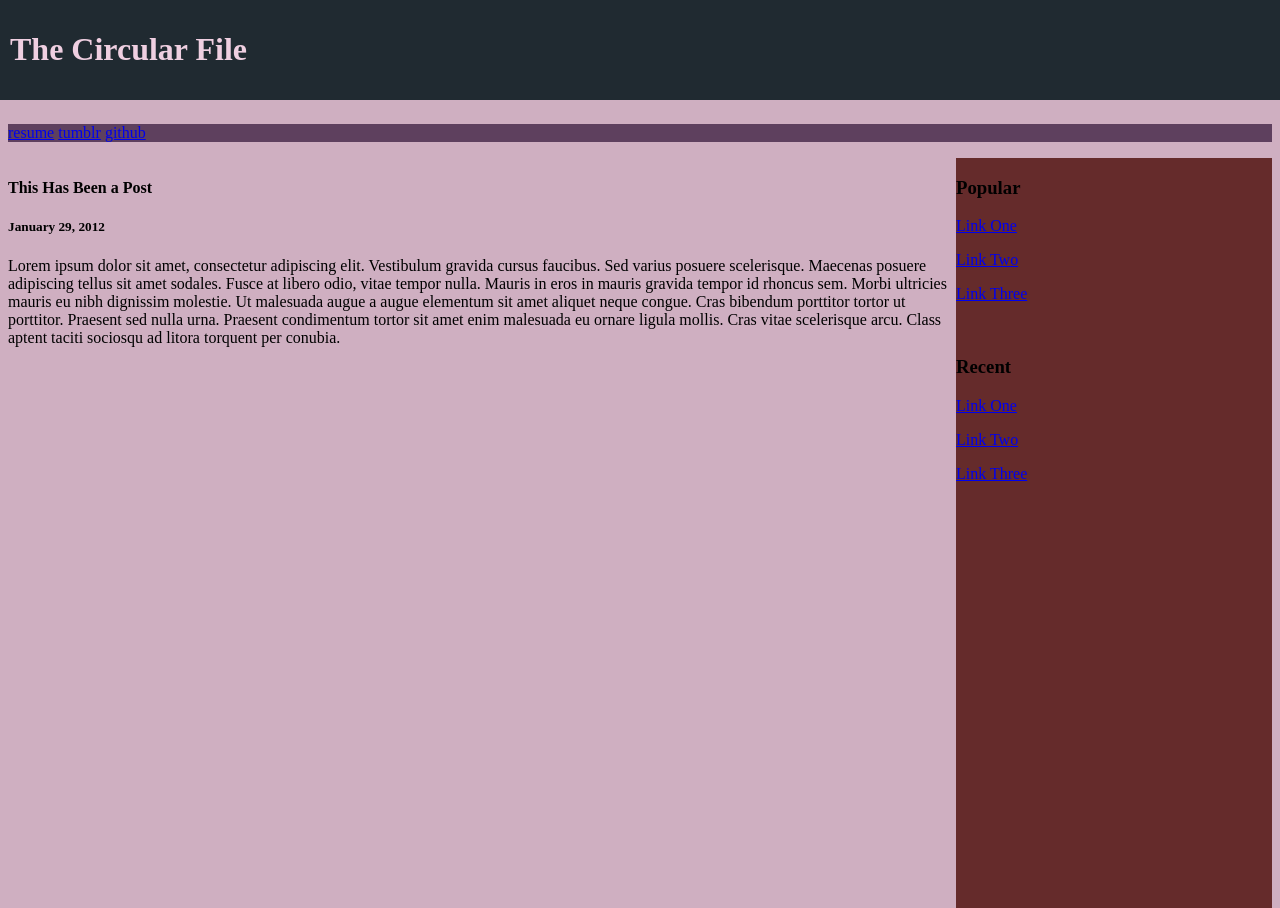
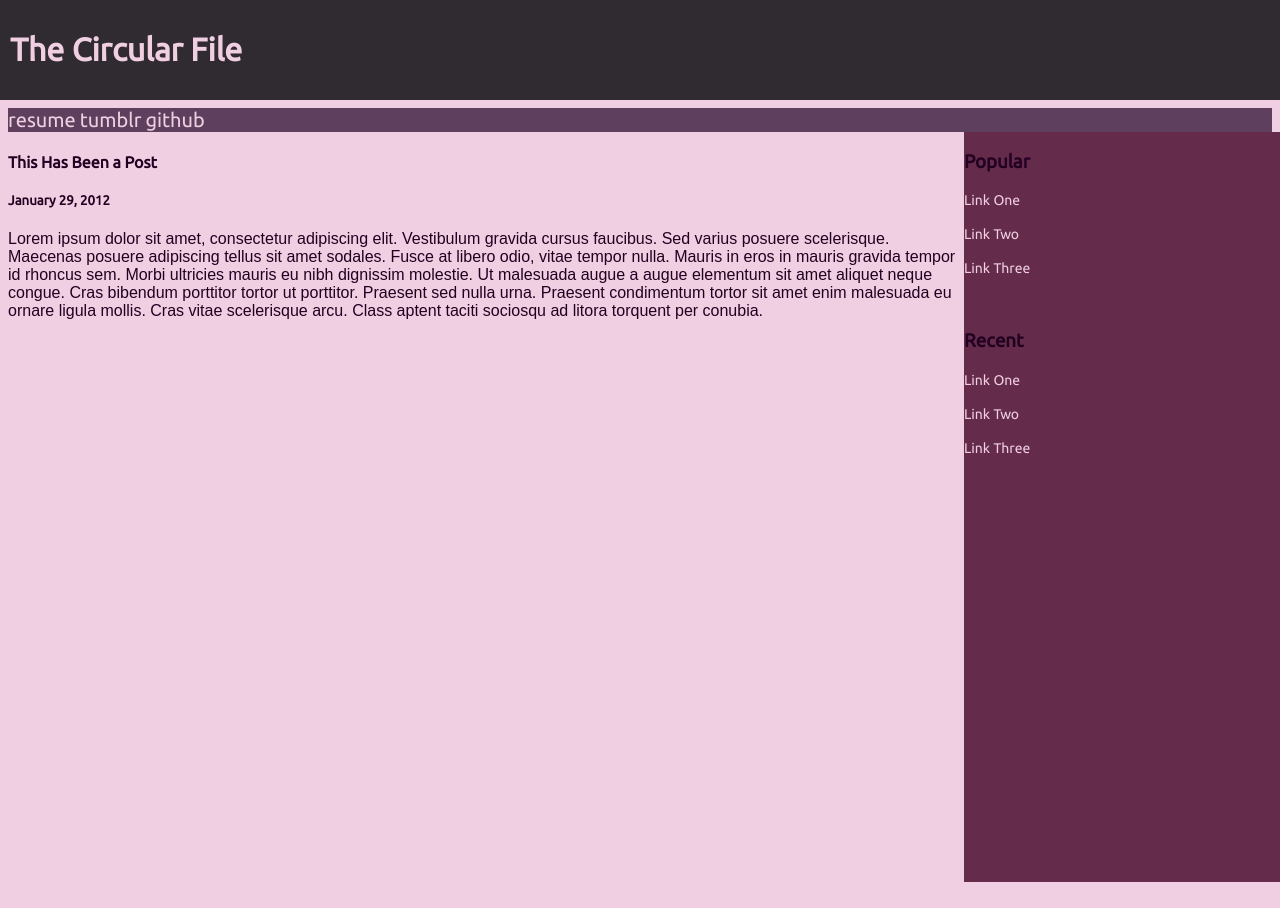
Before and after one commit to tazal/svb-lab1-blog, a plain HTML site: page index.html in a window 1280 px wide. After the commit the page ends 882 px from the top, so only its background shows below. Drawn offline with Linux system fonts and the light colour scheme; a web font is replaced by a local one.

Commit message:
Webfonts added, along with some text formatting.

```diff
--- a/index.html
+++ b/index.html
@@ -12,9 +12,9 @@
       <h1>The Circular File</h1>
     </div>
     <div id="navbar">
-      <p><a href="about:blank">resume</a>
+      <span class="navbarlinks"><a href="about:blank">resume</a>
       <a href="about:blank">tumblr</a>
-      <a href="about:blank">github</a></p>
+      <a href="about:blank">github</a></span>
     </div>
     <div id="text">
       <h4>This Has Been a Post</h4>
@@ -35,14 +35,18 @@
     </div>
     <div id="sidebar">
       <h3>Popular</h3>
+      <span class="sidebarlinks">
         <p><a href="about:blank">Link One</a></p>
         <p><a href="about:blank">Link Two</a></p>
         <p><a href="about:blank">Link Three</a></p>
+      </span>
       <br>
       <h3>Recent</h3>
+      <span class="sidebarlinks">
         <p><a href="about:blank">Link One</a></p>
         <p><a href="about:blank">Link Two</a></p>
         <p><a href="about:blank">Link Three</a></p>
+      </span>
     </div>
   </div>
 </body>
--- a/style.css
+++ b/style.css
@@ -1,11 +1,15 @@
+@import url(http://fonts.googleapis.com/css?family=Ubuntu);
+@import url(http://fonts.googleapis.com/css?family=Droid+Sans);
+
 body {
-  background:#CFAFC1
+  color:#220022;
+  background:#EFCFE1
 }
 
 #header {
   width:100%;
-  background:#202A31;
-  padding: 10px 10px 10px 10px;
+  background:#302A31;
+  padding: 10px;
   position:relative;
   left:-8px;
   top:-8px;
@@ -13,6 +17,16 @@ body {
 
 h1 {
   color:#EFCFE1;
+  font-family:"Ubuntu", sans-serif;
+}
+h3 {
+  font-family:"Ubuntu", sans-serif;
+}
+h4 {
+  font-family:"Ubuntu", sans-serif;
+}
+h5 {
+  font-family:"Ubuntu", sans-serif;
 }
 
 #text {
@@ -24,7 +38,11 @@ h1 {
   width:25%;
   height:750px;
   float:right;
-  background:#652b2b;
+  background:#652b4b;
+  position:relative;
+  left:8px;
+
+  text-align:left;
 }
 
 #navbar {
@@ -32,5 +50,46 @@ h1 {
   background:#5E405E
 }
 
+.navbarlinks A:link {
+  color:#EFCFE1;
+  font-family:"Ubuntu", sans-serif;
+  font-size:20px;
+}
+
+.navbarlinks A:visited {
+  color:#FFFFFF;
+  font-family:"Ubuntu", sans-serif;
+  font-size:20px;
+}
+
+.navbarlinks A:hover {
+  font-family:"Ubuntu", sans-serif;
+  font-size:20px;
+  color:#FF00FF;
+}
+
+.sidebarlinks A:link {
+  font-family:"Ubuntu", sans-serif;
+  font-size:14px;
+  color:#EFCFE1;
+}
+
+.sidebarlinks A:visited {
+  font-family:"Ubuntu", sans-serif;
+  font-size:14px;
+  color:#FFFFFF;
+}
+
+.sidebarlinks A:hover {
+  font-family:"Ubuntu", sans-serif;
+  font-size:14px;
+  color:#FF00FF;
+}
+
+a{
+  text-decoration:none;
+}
+
 p {
+  font-family:"Droid Sans", sans-serif;
 }
```
Lines whose indentation alone changed are shown as unchanged.
